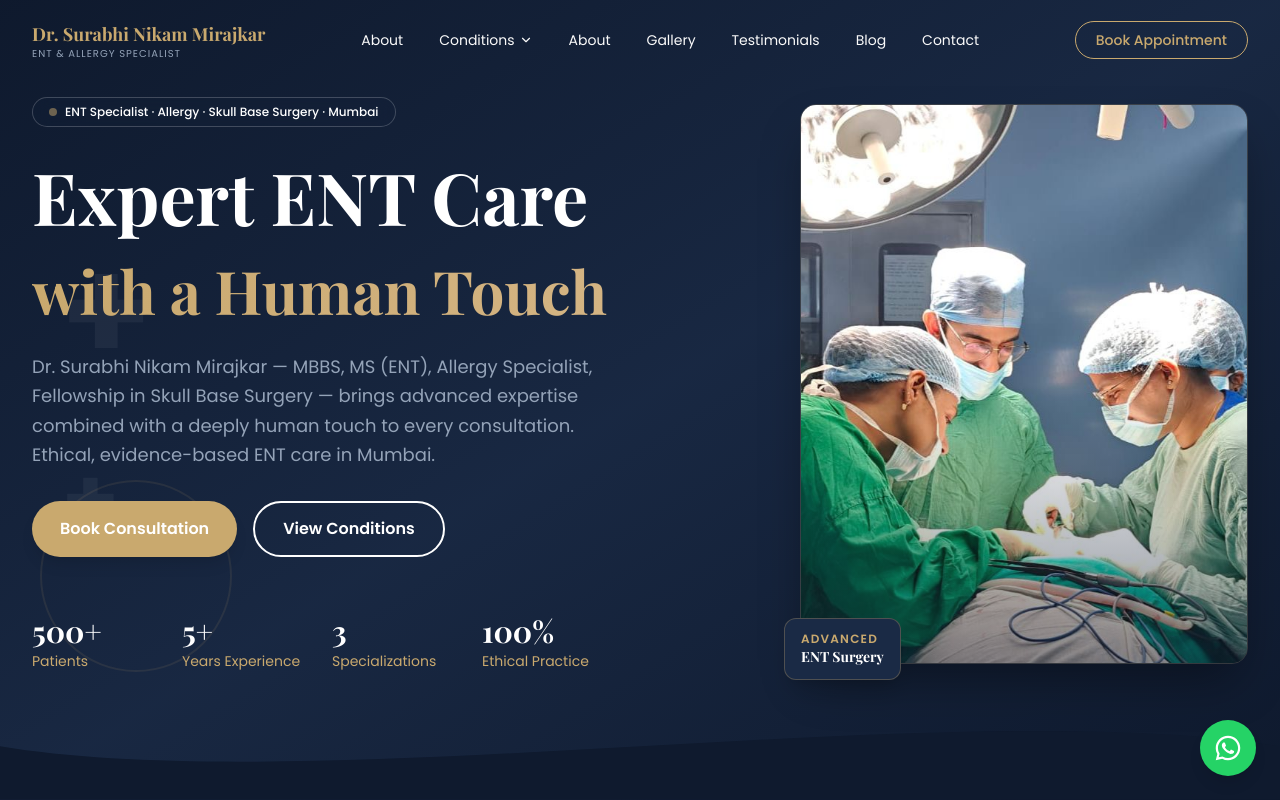
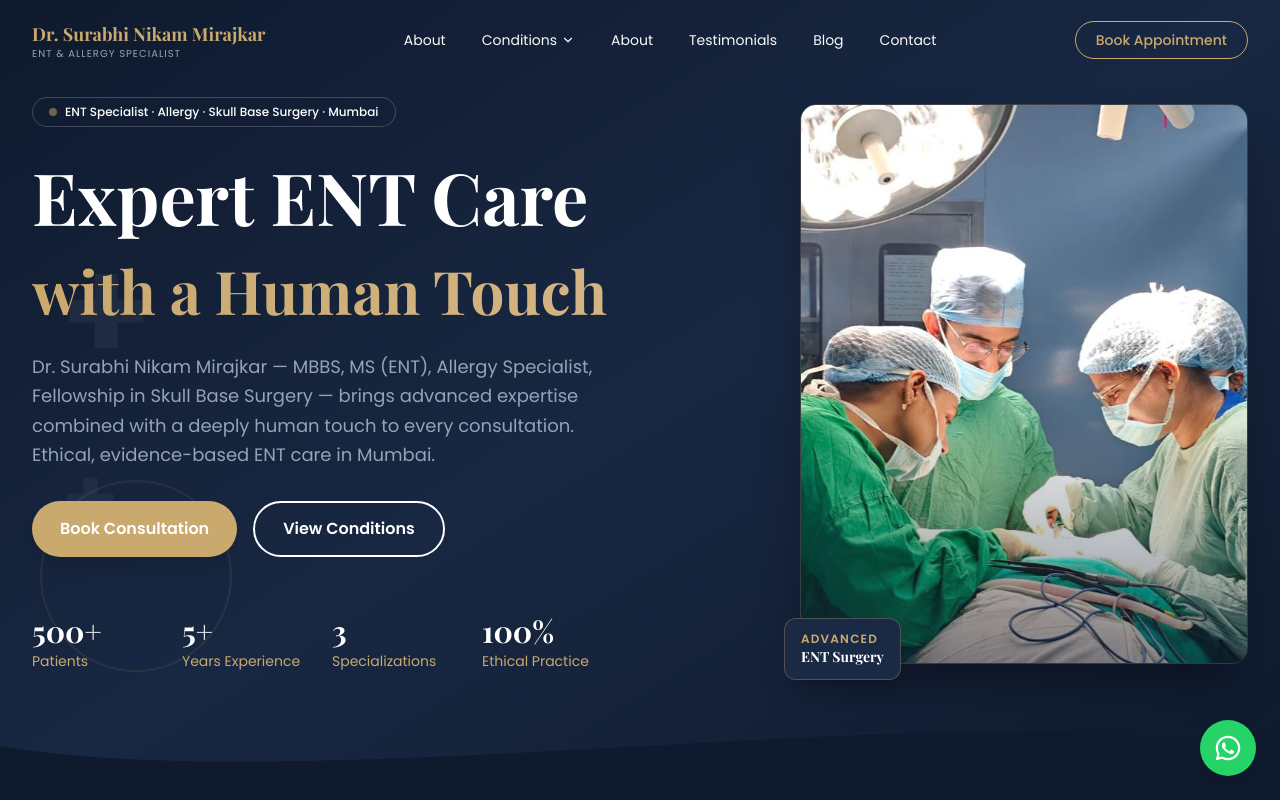
Before and after one commit to trollord/dr-surabhi-ent, a Next.js app: page / in a window 1280 px wide. Shown: the top 800 px of the page. Built offline with nearby package versions, Linux system fonts and the light colour scheme; a web font is replaced by a local one.

Commit message:
Hide gallery from navbar and footer

```diff
--- a/components/layout/Footer.tsx
+++ b/components/layout/Footer.tsx
@@ -11,7 +11,7 @@ const conditionLinks = [
 
 const quickLinks = [
   { label: "About Dr. Surabhi", href: "/about" },
-  { label: "Gallery", href: "/gallery" },
+  // { label: "Gallery", href: "/gallery" },
   { label: "Testimonials", href: "/testimonials" },
   { label: "Blog", href: "/blog" },
   { label: "Book Consultation", href: "/contact" },
--- a/components/layout/Navbar.tsx
+++ b/components/layout/Navbar.tsx
@@ -14,7 +14,7 @@ const conditions = [
 
 const navLinks = [
   { label: "About", href: "/about" },
-  { label: "Gallery", href: "/gallery" },
+  // { label: "Gallery", href: "/gallery" },
   { label: "Testimonials", href: "/testimonials" },
   { label: "Blog", href: "/blog" },
   { label: "Contact", href: "/contact" },
```
